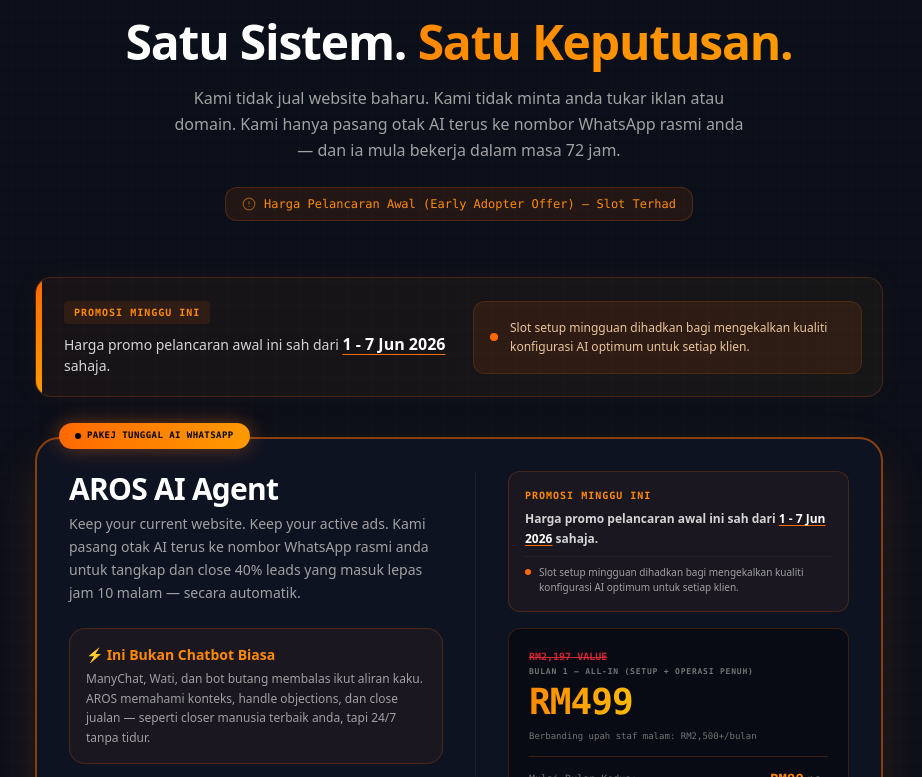
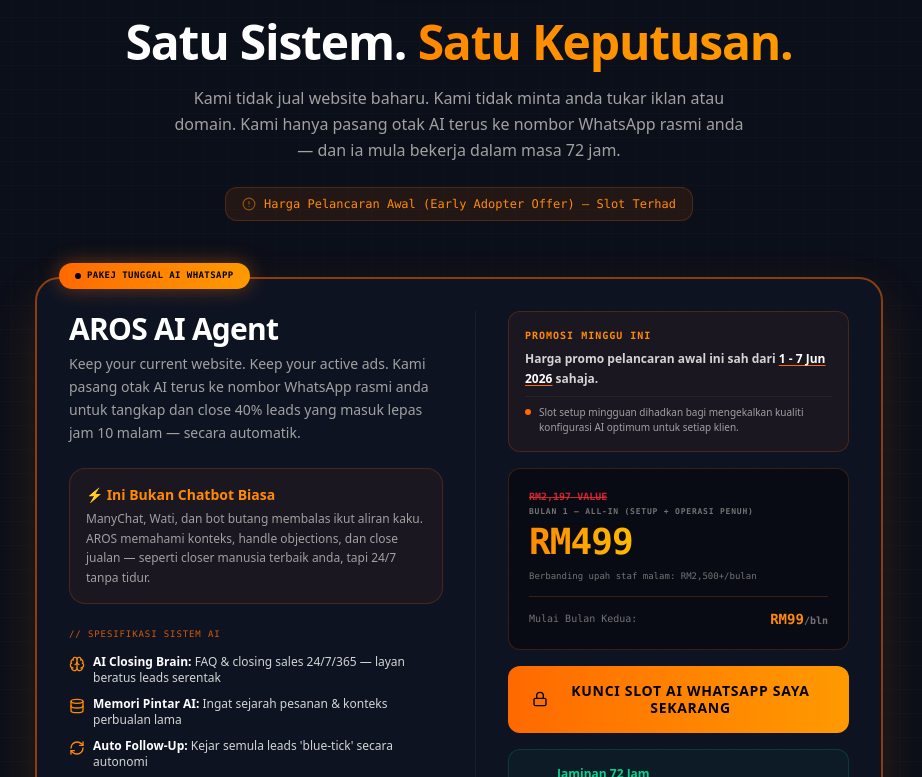
Before and after one commit to opsfunnelmatter-png/aros-salespage-ai, a Next.js app: page / in a window 1280 px wide. Shown: the part 10440-11217 px from the top of the page, without its empty margins (181-1103 px from the left). Built offline with nearby package versions, Linux system fonts and the light colour scheme.

Commit message:
Remove old outer promo date banner from pricing component

```diff
--- a/src/app/08-pricing.js
+++ b/src/app/08-pricing.js
@@ -74,31 +74,6 @@
             </div>
           </div>
         </div>
-        {/* PROMO DATE BANNER */}
-        {promoDate && (
-          <div className="mb-10 bg-gradient-to-r from-orange-500/5 to-amber-500/5 border border-orange-500/20 rounded-2xl p-5 shadow-[0_0_30px_rgba(249,115,22,0.05)] relative overflow-hidden">
-            <div className="absolute top-0 left-0 w-1.5 h-full bg-gradient-to-b from-orange-500 to-amber-500" />
-            <div className="grid grid-cols-1 md:grid-cols-2 gap-5 items-center text-left pl-2">
-              <div className="space-y-1">
-                <span className="inline-flex items-center gap-1.5 text-[10px] font-mono font-black text-orange-400 uppercase tracking-widest bg-orange-500/10 px-2.5 py-1 rounded">
-                  {dict.promo_badge}
-                </span>
-                <p className="text-sm text-neutral-300 font-medium pt-1">
-                  {dict.promo_text_start}<strong className="text-white text-base font-black underline decoration-orange-500 underline-offset-4">{promoDate}</strong>{dict.promo_text_end}
-                </p>
-              </div>
-              <div className="flex items-center gap-3 bg-orange-500/10 border border-orange-500/15 p-4 rounded-xl">
-                <span className="relative flex h-2 w-2 shrink-0">
-                  <span className="animate-ping absolute inline-flex h-full w-full rounded-full bg-orange-400 opacity-75"></span>
-                  <span className="relative inline-flex rounded-full h-2 w-2 bg-orange-500"></span>
-                </span>
-                <p className="text-xs text-orange-200/90 leading-relaxed font-medium">
-                  {dict.promo_limit_note}
-                </p>
-              </div>
-            </div>
-          </div>
-        )}
         {/* SINGLE HERO PRICING CARD */}
         <div className="relative">
           {/* RECOMMENDED BADGE */}
```
